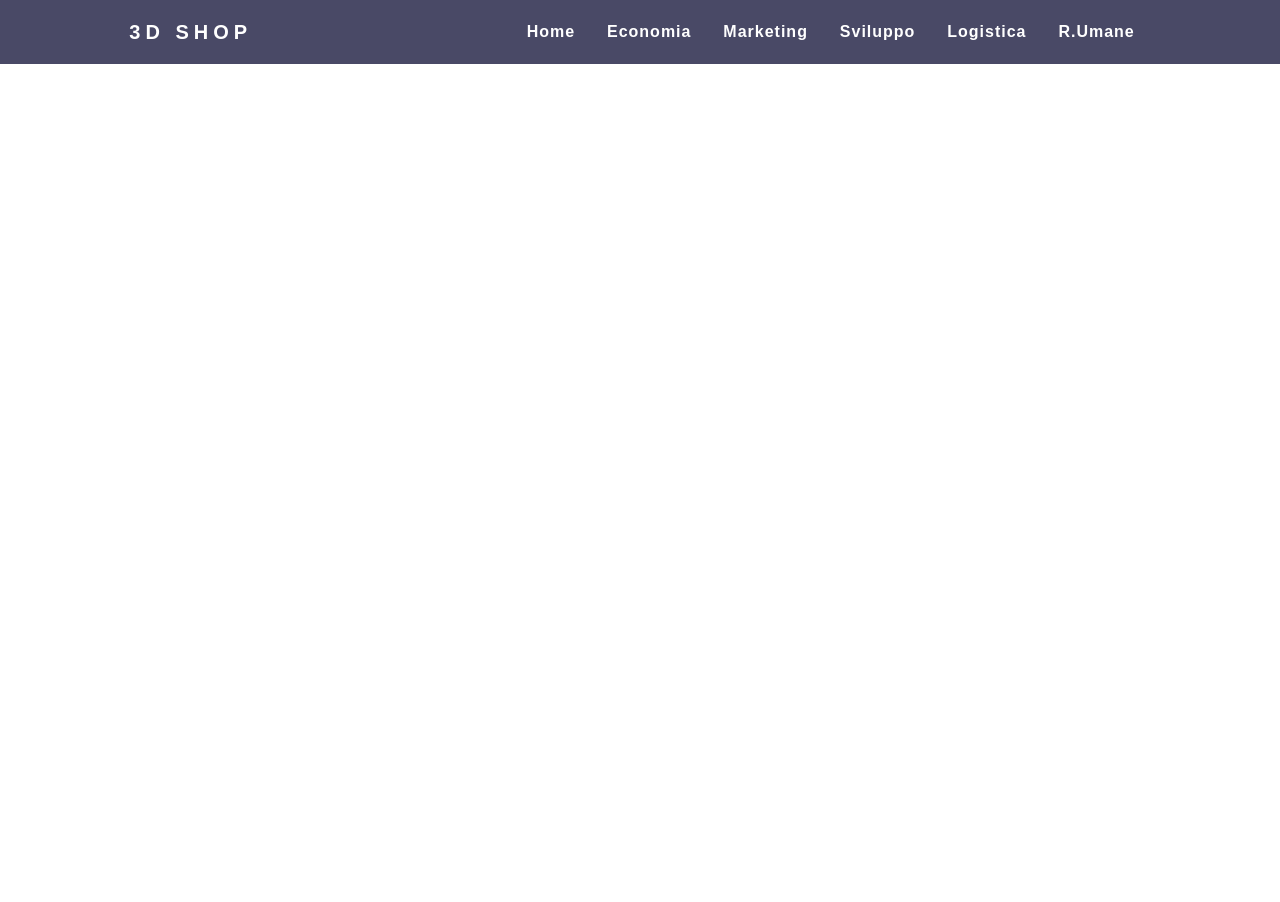
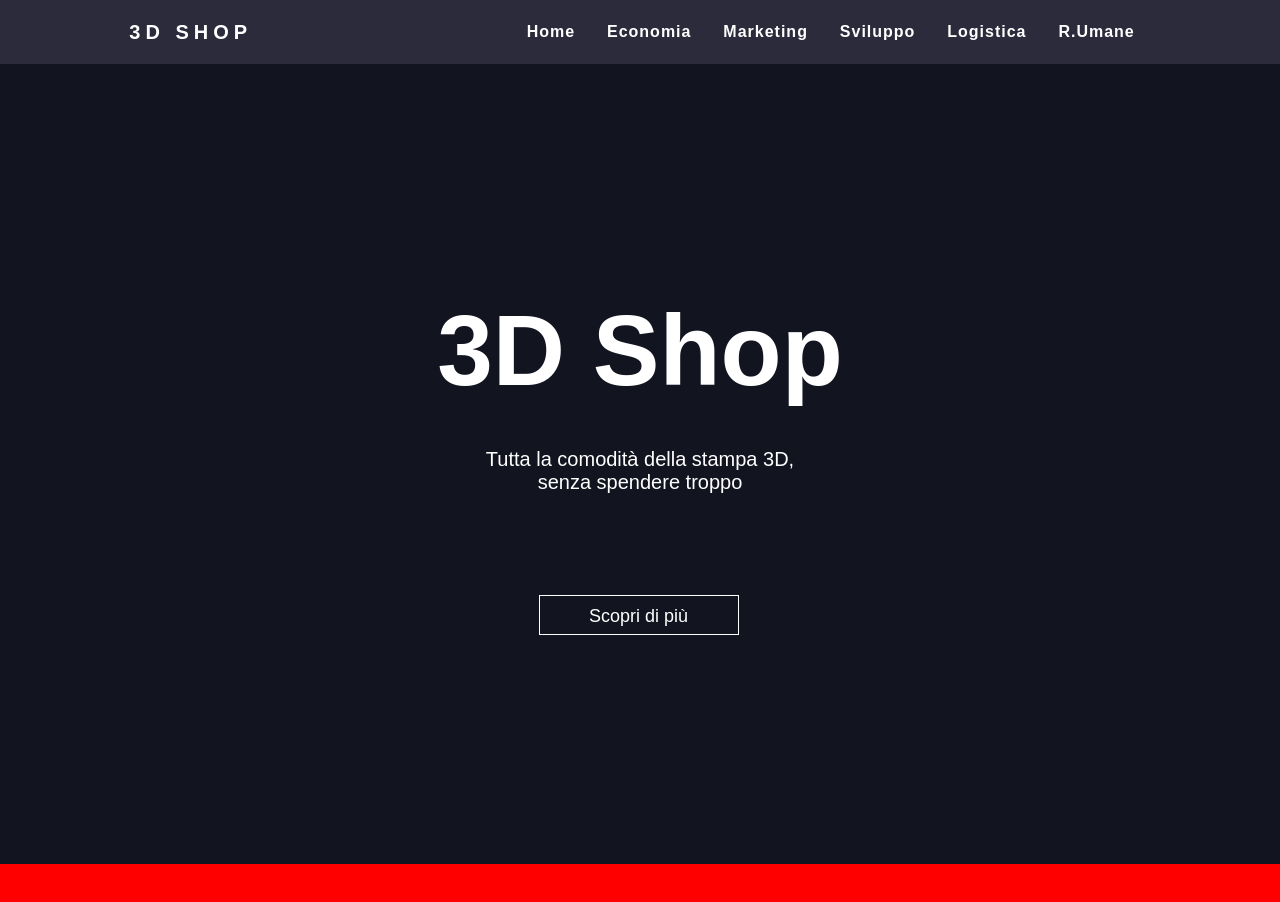
Before and after one commit to JOCKERHUB/3D-shop-2.0, a plain HTML site: page index.html in a window 1280 px wide. Shown: the top 902 px of the page. Before the commit the page ends 800 px from the top, so only its background shows below. Drawn offline with Linux system fonts and the light colour scheme.

Commit message:
iniziata la homepage

```diff
--- a/index.html
+++ b/index.html
@@ -11,11 +11,14 @@
 </head>
 
 <body>
+    <div class="container">
+
+
+        <!-- inizio navbar -->
         <nav>
             <div class="logo">
                 <h4>3D SHOP</h4>
             </div>
-
             <ul class="nav-link">
                 <li><a href="#">Home</a></li>
                 <li><a href="#">Economia</a></li>
@@ -31,7 +34,26 @@
                 <div class="line3"></div>
             </div>
         </nav>
+        <!-- fine navbar -->
+
+
+        <div class="main-content pagina">
+            <div>
+                <h1 class="big-text">3D Shop</h1>
+                <span class="paragraph">Tutta la comodità della stampa 3D,<br> senza spendere troppo</span>
+                <a href="#pagina2">
+                    <button class="pagina1-button">
+                        <span>Scopri di più</span>
+                    </button>
+                </a>
+            </div>
+
+        </div>
+
+        <div id="pagina2" style="background-color:red" class="pagina"></div>
+    </div>
     <script src="js/app.js"></script>
+
 </body>
 
 </html>
--- a/style/style.css
+++ b/style/style.css
@@ -2,6 +2,36 @@
     margin: 0px;
     padding: 0px;
     box-sizing: border-box;
+    font-family: 'poppins', sans-serif;
+    color: white;
+    text-decoration: none;
+}
+
+
+/*
+color palette
+https://coolors.co/palette/403f4c-2c2b3c-1b2432-121420
+*/
+
+html,
+body {
+    height: 100% !important;
+    width: 100% !important;
+    margin: 0px;
+    padding: 0px;
+    scroll-behavior: smooth;
+}
+
+.container {
+    width: 100%;
+    height: 500%!important;
+    /*in base a quante pagine ci sono -> 2 = 200%*/
+    background-color: #121420;
+}
+
+.pagina {
+    height: 20% !important;
+    width: 100% !important;
 }
 
 nav {
@@ -9,7 +39,7 @@ nav {
     justify-content: space-around;
     align-items: center;
     min-height: 8vh;
-    background-color: #494966;
+    background-color: #2C2B3C;
     font-family: 'poppins', sans-serif;
 }
 
@@ -50,6 +80,81 @@ nav {
     margin: 5px;
     transition: all 0.3s ease;
 }
+
+
+/* fine navbar */
+
+.main-content {
+    display: flex;
+    justify-content: center;
+    align-items: center;
+    /* background-color: red; */
+}
+
+.main-content div {
+    text-align: center;
+    /* width: 20%; */
+}
+
+
+/* bottone */
+
+.pagina1-button {
+    display: block;
+    margin-top: 25%;
+    margin-left: 25%;
+    width: 200px;
+    height: 40px;
+    line-height: 40px;
+    font-size: 18px;
+    font-family: sans-serif;
+    background-color: #121420;
+    color: red;
+    border: 1px solid white;
+    /* letter-spacing: 2px; */
+    text-align: center;
+    position: relative;
+    transition: all .35s;
+}
+
+.pagina1-button:hover {
+    color: #fff;
+}
+
+.pagina1-button:after {
+    position: absolute;
+    content: "";
+    top: 0;
+    left: 0;
+    width: 0;
+    height: 100%;
+    background: #ff003b;
+    transition: all .50s;
+}
+
+.pagina1-button span {
+    position: relative;
+    z-index: 2;
+}
+
+.pagina1-button:hover:after {
+    width: 100%;
+}
+
+.big-text {
+    font-size: 100px;
+    margin-bottom: 10%;
+}
+
+.paragraph {
+    font-size: 20px;
+}
+
+
+/* responsive  */
+
+
+/*             */
 
 @media screen and (max-width:1024px) {
     .nav-link {
```
Also changed, not shown: 1 other file. Lines whose indentation alone changed are shown as unchanged.
